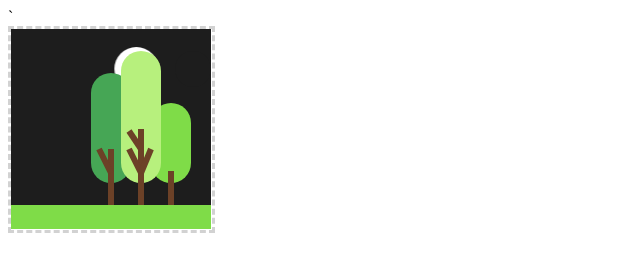
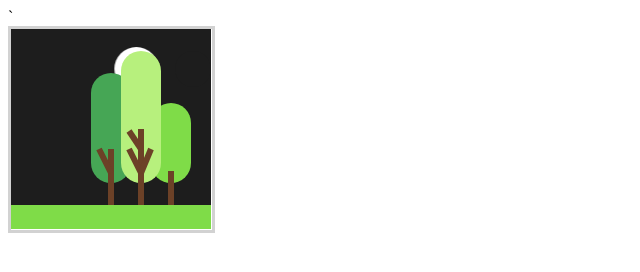
Before and after one commit to pusi-destroyer228/svg, a plain HTML site: page index.html in a window 1280 px wide. Shown: the full height of the page, 0-640 px from the left. Drawn offline with Linux system fonts and the light colour scheme.

Commit message:
HataPlusEmail

```diff
--- a/css/style.css
+++ b/css/style.css
@@ -6,7 +6,7 @@
 .border-dashed {
     width: 201px;
     height: 201px;
-    border: 3px dashed #cccd;
+    border: 3px solid #cccd;
 }
 
 @keyframes bg{
```
